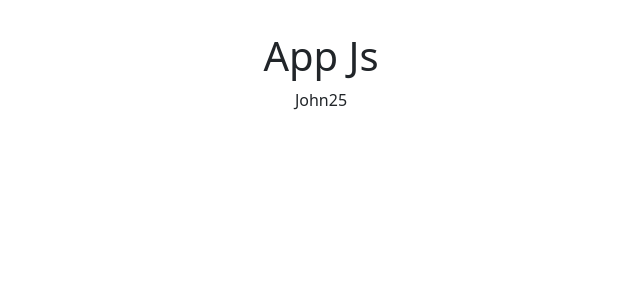
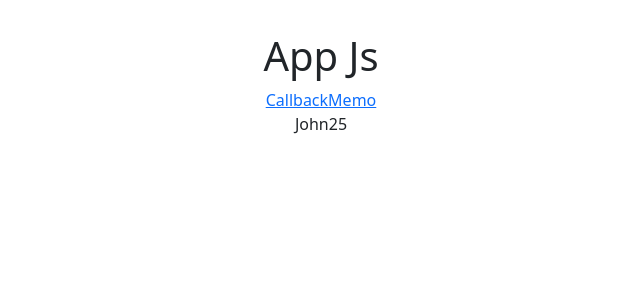
Before and after one commit to digikullReact/julyfrontendreact, a React (Vite) app: page / in a window 1280 px wide. Shown: the top 300 px of the page, without its empty margins (319-959 px from the left). Built offline with nearby package versions, Linux system fonts and the light colour scheme.

Commit message:
memo and callback

```diff
--- a/src/App.jsx
+++ b/src/App.jsx
@@ -1,7 +1,7 @@
 import { useState } from 'react'
 import reactLogo from './assets/react.svg'
 import './App.css'
-import { Outlet } from 'react-router-dom'
+import { Link, Outlet } from 'react-router-dom'
 import Something from './pages/Something'
 
 function App() {
@@ -10,6 +10,13 @@
   return (
     <div className="App">
       <h1>App Js</h1>
+      <Link to={"/callback"}>
+        Callback
+      </Link>
+
+      <Link to={"/memo"}>
+        Memo
+      </Link>
       <Something/>
      <Outlet/>
     </div>
```
